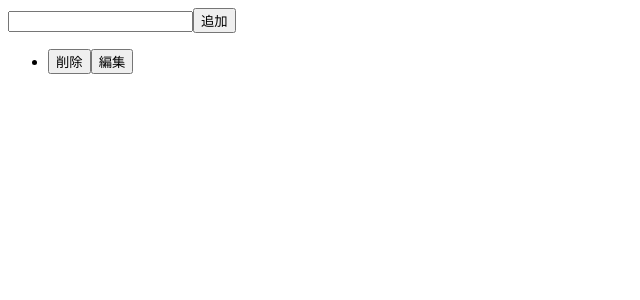
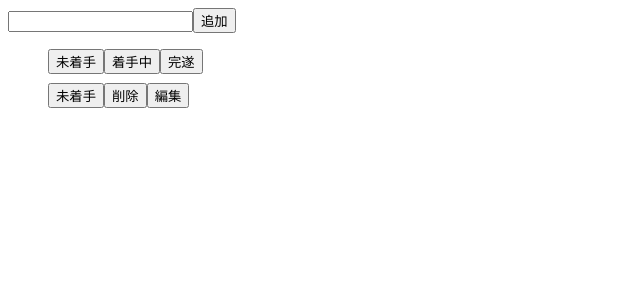
Before and after one commit to ryo0705s/nuxt3-todo, a Nuxt app: page / in a window 1280 px wide. Both pictures are taken after a click on the button "追加". Shown: the top 300 px of the page, without its empty margins (0-640 px from the left). Built offline with nearby package versions, Linux system fonts and the light colour scheme.

Commit message:
作業ステータスの実装中

```diff
--- a/app.vue
+++ b/app.vue
@@ -3,23 +3,32 @@
     <input v-model="todo" />
     <button @click="add">追加</button>
     <ul>
+      <li v-for="(status, id) in statusList" :key="id" class="status">
+        <button @click="checkStatus(id)">{{ status }}</button>
+      </li>
+    </ul>
+    <br />
+    <ul>
       <li v-for="(todo, index) in todos" :key="index">
-        {{ todo }}
+        {{ todo }}<button>{{ status }}</button>
         <button @click="remove(index)">削除</button>
         <button @click="edit(index)">編集</button>
       </li>
     </ul>
-    <div v-show="target && editTarget != ''">
+    <div v-show="target && editTarget !== ''">
       <input v-model="newTodo" />
       <button @click="edited">更新</button>
     </div>
-    <div v-show="target && editTarget == ''"></div>
+    <div v-show="target && editTarget === ''"></div>
   </div>
 </template>
 <script>
 export default {
   data() {
     return {
+      statusList: ["未着手", "着手中", "完遂"],
+      status: "未着手",
+      currentStatus: "",
       todo: "",
       todos: [],
       newTodo: "",
@@ -39,12 +48,24 @@ export default {
       this.newTodo = this.todos[index];
       this.target = true;
       this.editTarget = index;
-      console.log(this.editTarget, "何番目？");
     },
     edited() {
       this.todos.splice(this.editTarget, 1, this.newTodo);
       this.target = false;
     },
+    checkStatus(id) {
+      let current = this.statusList[id];
+      this.status = current;
+      console.log(current, id, "今何？");
+    },
   },
 };
 </script>
+<style scoped>
+li {
+  list-style: none;
+}
+.status {
+  float: left;
+}
+</style>
```
